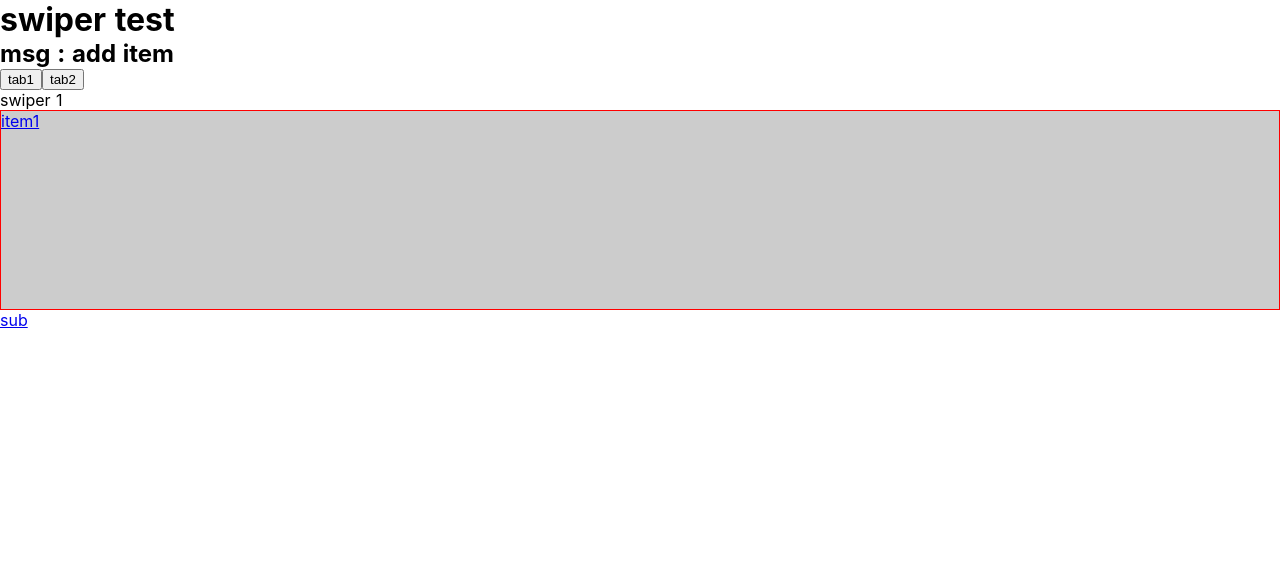
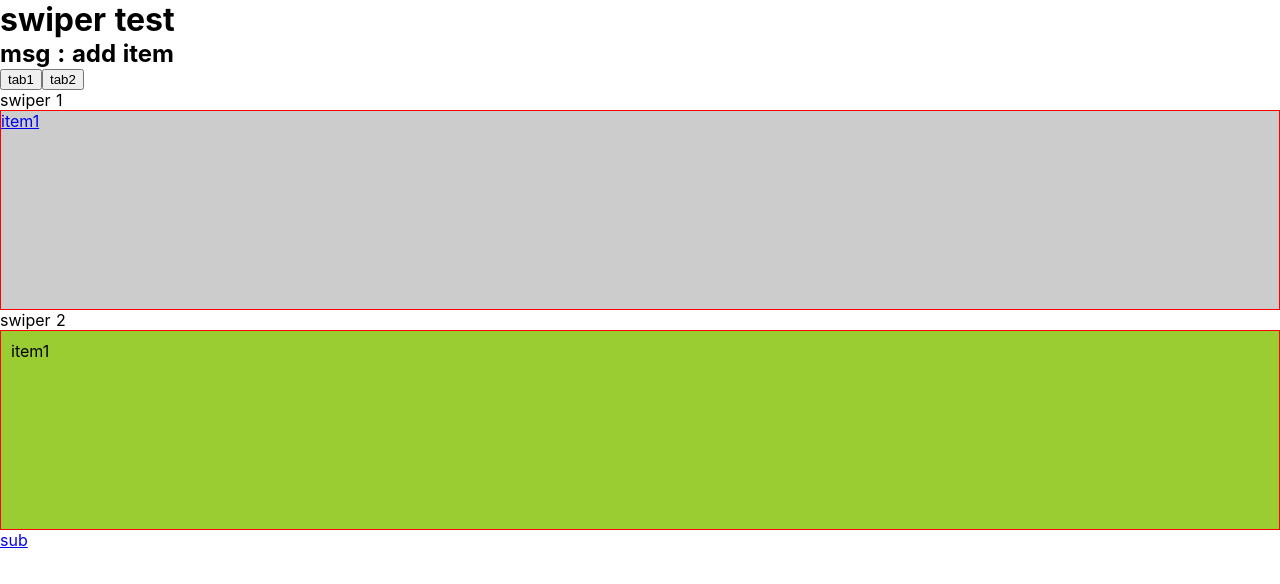
Before and after one commit to wddo/nuxtjs-demo, a Nuxt app: page /swiper in a window 1280 px wide. Shown: the top 584 px of the page. Built offline with nearby package versions, Linux system fonts and the light colour scheme.

Commit message:
duplicate slide click test (update history back)

```diff
--- a/pages/swiper.vue
+++ b/pages/swiper.vue
@@ -19,16 +19,18 @@
             {{ item.name }}
           </a>
         </div>
+        <div class="swiper-pagination"></div>
       </div>
     </div>
-    <!--div>
+    <div>
       swiper 2
-      <div v-swiper class="swiper-container myswiper2" v-show="isShowNum === 2">
+      <div v-swiper="swiperOptions2" class="swiper-container myswiper2">
         <div class="swiper-wrapper">
           <div class="swiper-slide" v-for="(item, idx) in list" :key="idx">{{ item.name }}</div>
         </div>
+        <div class="swiper-pagination"></div>
       </div>
-    </div-->
+    </div>
     <router-link to="sub">sub</router-link>
   </div>
 </template>
@@ -41,10 +43,20 @@ export default {
       list: [],
       msg: "",
       swiperOptions: {
+        pagination: {
+          el: ".swiper-pagination",
+          type: "fraction"
+        },
         on: {
           transitionEnd: function() {
             console.log("transitionEnd 11111")
           }
+        }
+      },
+      swiperOptions2: {
+        pagination: {
+          el: ".swiper-pagination",
+          type: "fraction"
         }
       }
     }
@@ -55,7 +67,7 @@ export default {
   mounted() {
     console.log("!!!!! mounted")
     setTimeout(() => {
-      this.list = [{ name: "item1" }, { name: "item2" }]
+      this.list = [{ name: "item1" }, { name: "item2" }, { name: "item3" }, { name: "item4" }]
 
       this.isShowNum = 1
       this.msg = "add item"
```
Also changed, not shown: plugins/directive/vswiper.js.
